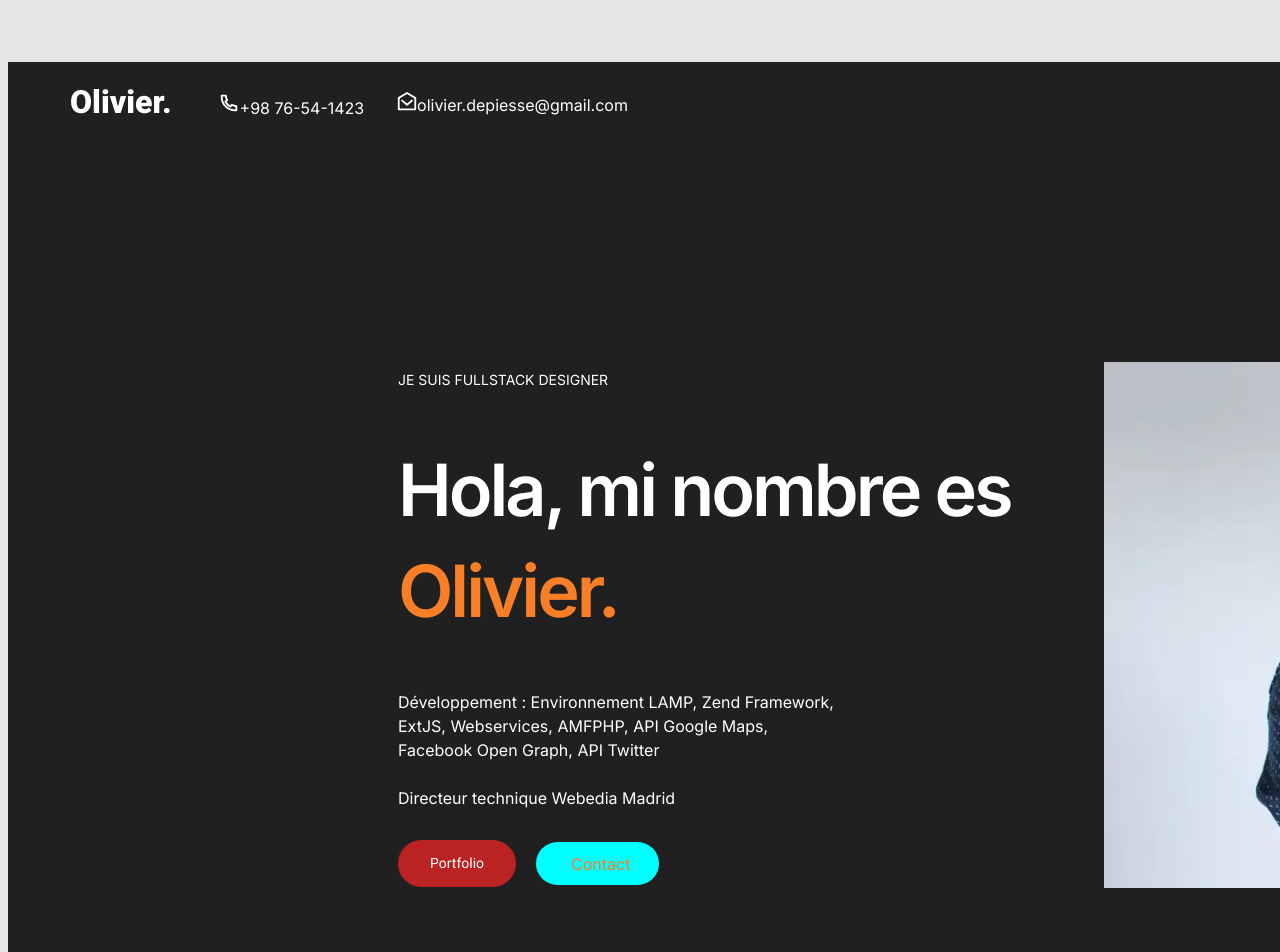
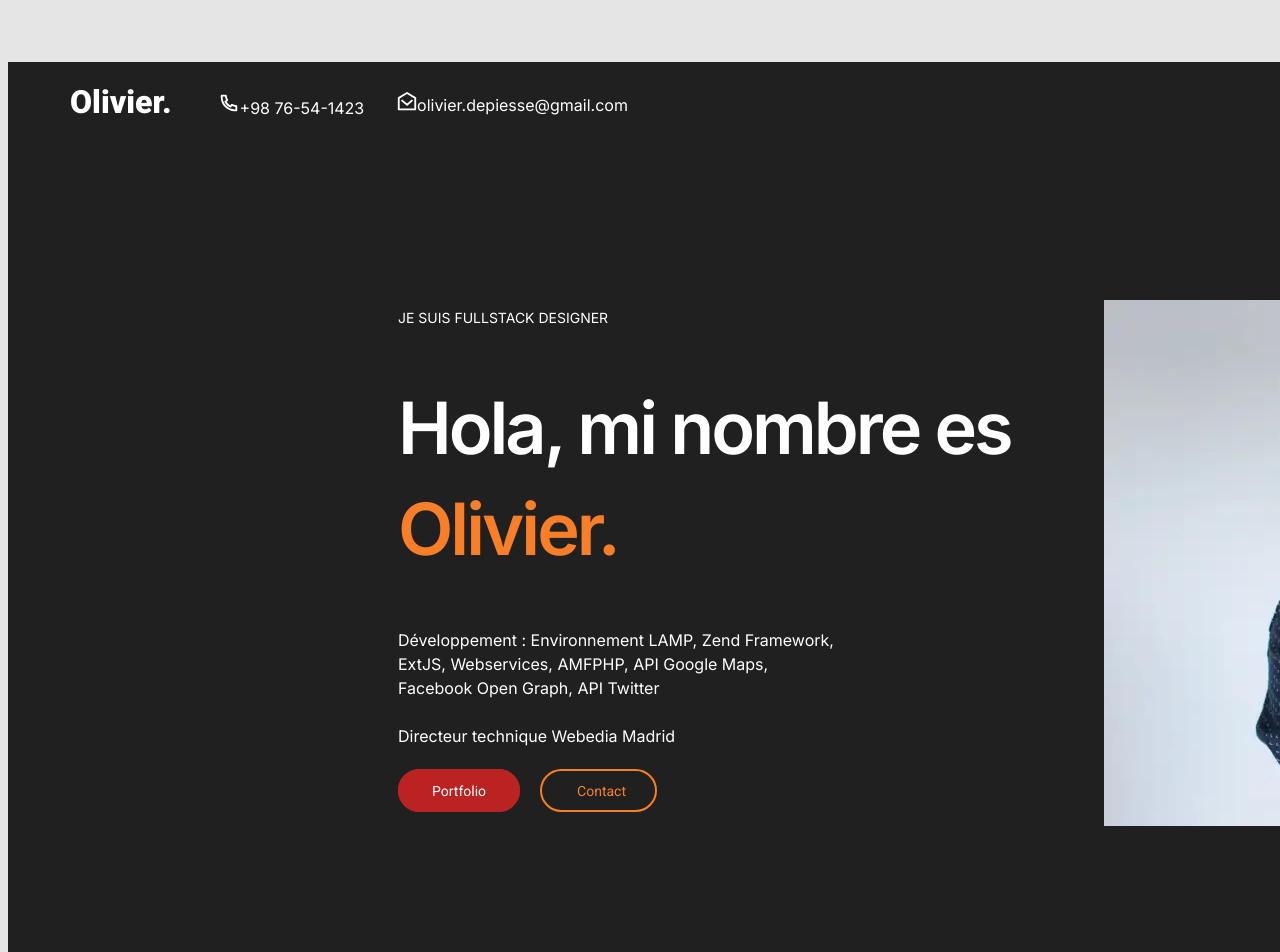
Before and after one commit to edw70/projet8, a plain HTML site: page index.html in a window 1280 px wide. Shown: the top 952 px of the page. Drawn offline with Linux system fonts and the light colour scheme.

Commit message:
diapo1 reste reglage des logos

```diff
--- a/styles.css
+++ b/styles.css
@@ -14,6 +14,7 @@ body
     background-image: url(images/Geeknius\ Dark.png);
     width: 1860px;
 
+     /*  ligne une */
 }
 .coordinate
 {
@@ -36,6 +37,8 @@ body
     margin-top: 30px;
     margin-right: 32.8px;
 }
+
+    /*  tableau un */
 #table1
 {
     display: flex;
@@ -47,9 +50,8 @@ body
     line-height: 24px;
     letter-spacing: 25%;
     text-transform: uppercase;
-    margin-top: 154px;
+    margin-top: 92px;
     margin-bottom: 33px;
-
 
 }
 h1
@@ -58,14 +60,12 @@ h1
     line-height: 100.8px;
     letter-spacing: -3px;
     width: 706px;
-
 }
 ul
 {
     padding: 0;
     font-size: 16px;
     line-height: 24px;
-
 }
 dl
 {
@@ -83,49 +83,46 @@ dl
 }
 .photoprofil
 {
-    margin-top: 148px;
+    margin-top: 86px;
 }
+
+    /*  boutons */
 #boutons
 {
     display: flex;
 
 }
-p.portfolio >a
+.portfolio >a
 {
     text-decoration: none;
     color: #FFFFFF;
-}
-.portfolio
-{
     margin-right: 20px;
-    padding-top: 12px;
-    padding-left: 32px;
-    padding-right: 32px;
-    padding-bottom: 11px;
+    padding: 12px 32px 11px 32px;
     border-radius: 50px;
     background-color: #BB2323;
     font-family: 'Roboto', sans-serif;
     font-size: 14px;
     line-height: 23.8px;
-
+    box-sizing: border-box;
+    border: solid 2px;
+    border-color: #BB2323;
 }
 
 .contact >a
 {
     text-decoration: none;
     color: #F87F28;
+    border-color:#F87F28;
+    border: solid 2px;
+    border-radius: 50px;
+    padding:12px 29px 11px 35px;
+    box-sizing: border-box;
+    font-family: 'Roboto', sans-serif;
+    font-size: 14px;
+    line-height: 23.8px;
+    margin-top: 72px;
 }
-.contact
-{
-    border-color:#F87F28 2px ;
-    background-color: aqua;
-    border-radius: 50px;
-    padding-top: 12px;
-    padding-bottom: 11px;
-    padding-left: 35px;
-    padding-right: 29px;
-
-}
+    /*  clients logos */
 .clients
 {
     text-align: center;
@@ -141,3 +138,18 @@ p.portfolio >a
     display: flex;
     justify-content: center;
 }
+.ubisoft
+{
+    margin-left: 60.21px;
+    margin-right: 22.5px;
+}
+.capcom
+{
+    margin-left: 40px;
+    margin-right: 32.06px;
+}
+.microsoft
+{
+    margin-right: 13.15px;
+}
+/*  diapo 2 */
```
Also changed, not shown: index.html (+2 -0 lines).
